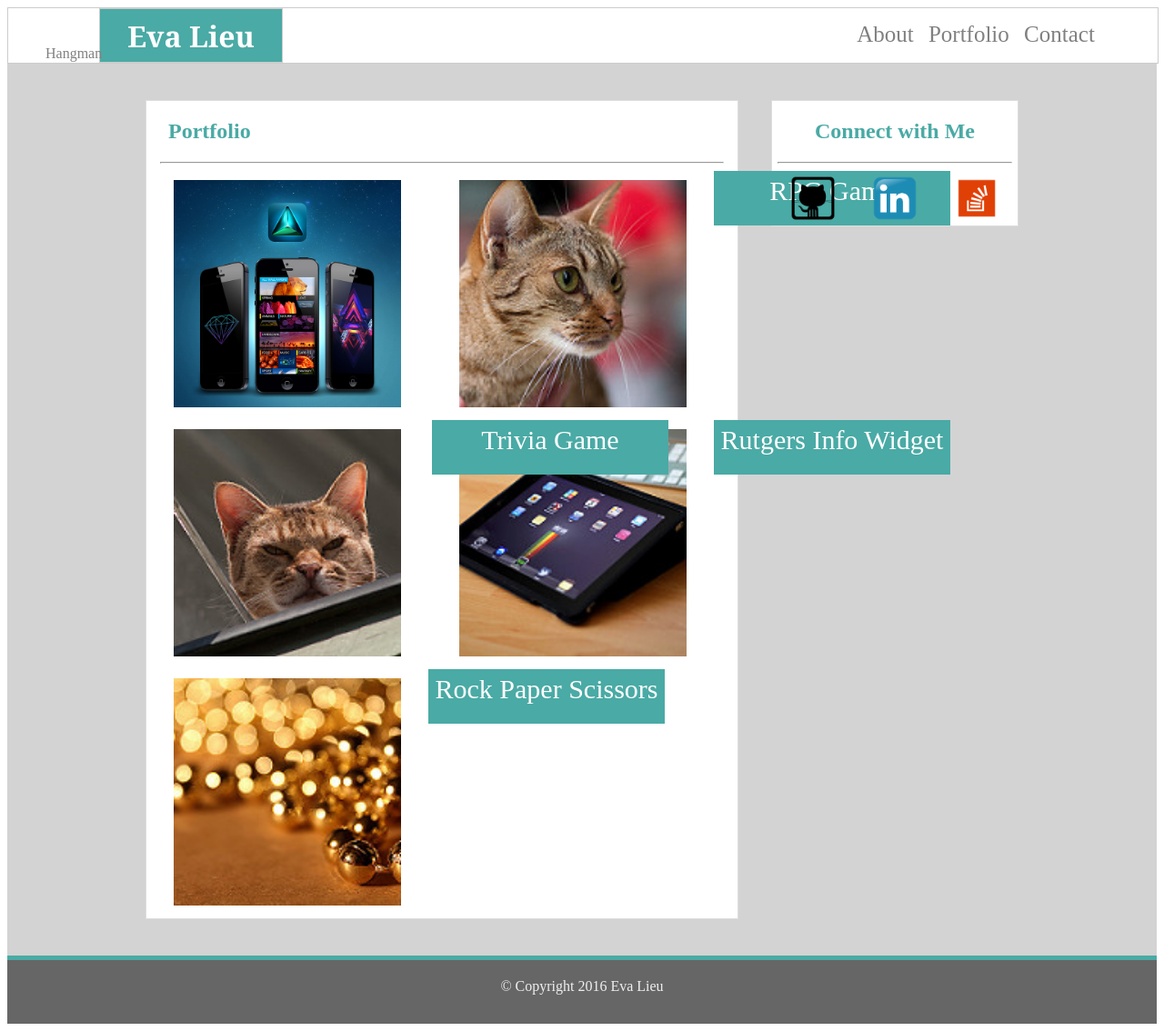
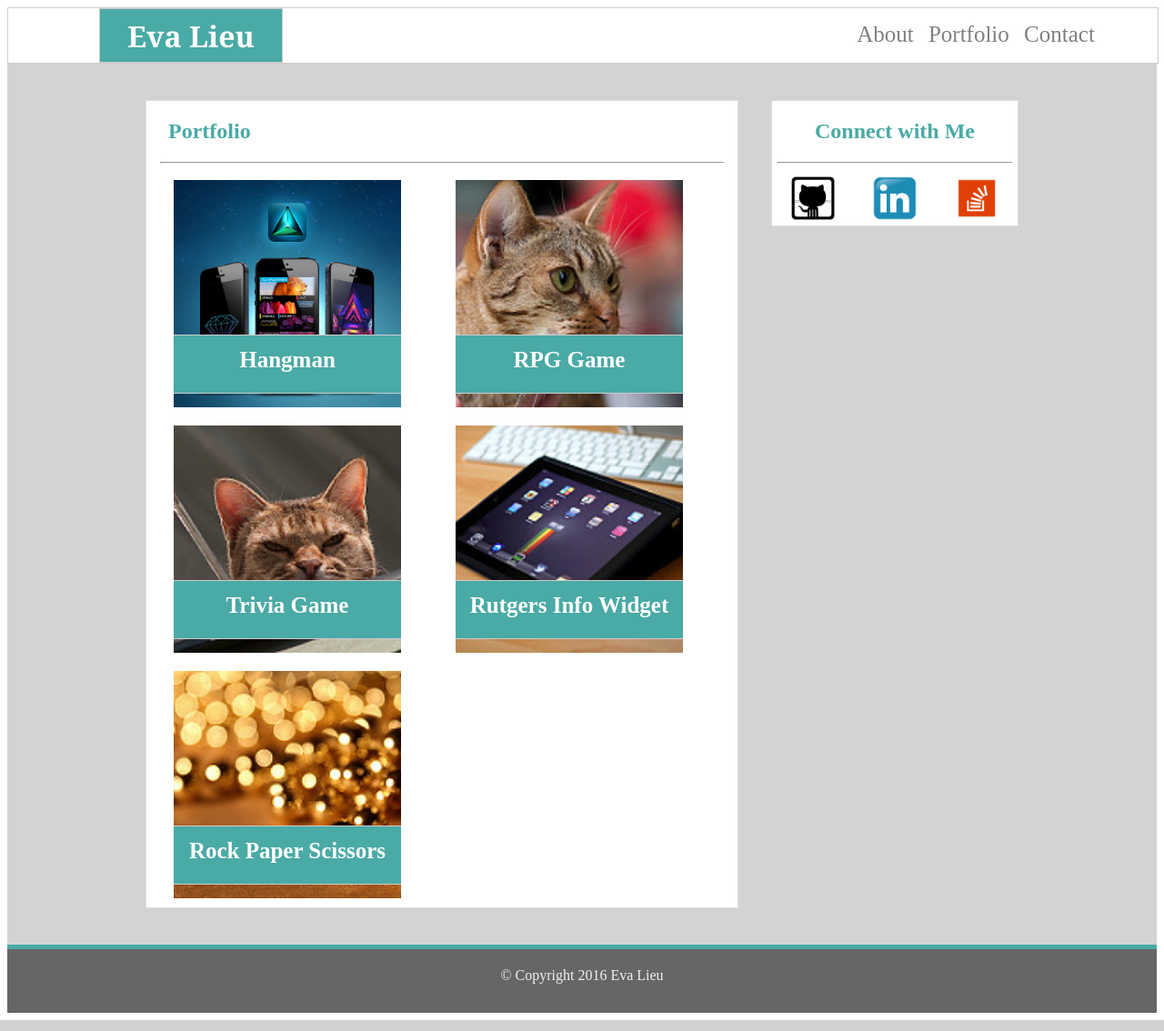
Before and after one commit to ievalieu/port-eva, a PHP site: page /portfolio.html in a window 1280 px wide. Shown: the whole page at 91% size. Run offline with PHP 8.4, Linux system fonts and the light colour scheme.

Commit message:
replaced # links for aside. finished portfolio images positioning FINALLY.

```diff
--- a/assets/css/style.css
+++ b/assets/css/style.css
@@ -63,11 +63,6 @@ h2 {
 	color: #4aaaa5;
 	text-indent: 1em;
 }
-.connect {
-	color: #4aaaa5;
-	text-indent: 0em;
-	text-align: center;
-}
 .portfolio-img {
 	padding: 20px;
 	margin: 0 auto;
@@ -79,6 +74,11 @@ aside {
 	background: #ffffff;
 	overflow: auto;
 	border: 1px solid #dddddd;
+}
+.connect {
+	color: #4aaaa5;
+	text-indent: 0em;
+	text-align: center;
 }
 #giticon, #linkedicon, #stackicon {
 	margin: 0 15px;
@@ -100,8 +100,70 @@ footer {
 	color: #efefef;
 }
 
+	/*Contact Page*/
+textarea {
+	width: 300px;
+	height: 150px;
+}
 
-	/*MISC */
+.box-labels {
+	padding: 10px 50px 25px;
+}
+
+	/*Portfolio Page*/
+
+.portfolio-links {
+	padding-top: 13px;
+	font-weight: bold;
+	font-size: 25px;
+	background: #4aaaa5;
+	color: white;
+	width: 250px;
+	height: 50px;
+	text-align: center;
+	display: inline-block;
+	border-top: 1px solid #cccccc;
+	border-bottom: 1px solid #cccccc;
+}
+
+#hangman{
+	position: absolute;
+	top: 180px;
+	left: 30px;
+	z-index: +50;
+}
+
+#rpg{
+	position: absolute;
+	top: 180px;
+	right: 60px;
+	z-index: +50;
+}
+#trivia{
+	position: absolute;
+	top: 450px;
+	left: 30px;
+	z-index: +50;
+}
+#rutgers{
+	position: absolute;
+	top: 450px;
+	right: 60px;
+	z-index: +50;
+}
+#rock{
+	position: absolute;
+	top: 720px;
+	left: 30px;
+	z-index: +50;
+}
+.a,.b,.c,.d,.e{
+	position: relative;
+	background: pink;
+	z-index: 0;
+}
+
+	/*All*/
 hr {
 	width: 95%;
 }
@@ -109,6 +171,7 @@ img {
 	width: 250px;
 	height: 250px;
 	margin: 10px 30px;
+	float: left;
 }
 p {
 	font-size: 20px;
@@ -117,38 +180,5 @@ p {
 	color:#777777;
 	padding: 15px;
 	line-height: 25px;
-	word-spacing: 3px;
+	word-spacing: 2px;
 }
-
-textarea {
-	width: 300px;
-	height: 150px;
-}
-
-.box-labels {
-	padding: 10px 50px 25px;
-
-}
-
-.portfolio-links {
-	padding: 5px;
-	font-size: 30px;
-	background: #4aaaa5;
-	color: white;
-	display: inline;
-	width: 250px;
-	height: 50px;
-	text-align: center;
-	position: absolute;
-	left: ;
-}
-
-#hangman {
-	position: absolute;
-	left: 50px;
-	top: 50px;
-}
-#rpg
-#trivia
-#rutgers
-#rock
--- a/contact.html
+++ b/contact.html
@@ -40,9 +40,9 @@
 					<h2 class="connect">Connect with Me</h2>
 					<hr>
 					<!--social media icons-->
-						<img id="giticon" src="assets/images/github-icon.png" alt="github icon" href="#">
-						<img id="linkedicon" src="assets/images/linkedin-icon.png" alt="linkedin icon" href="#">
-						<img id="stackicon" src="assets/images/stackedoverflow-icon.png" alt="stackoverflow icon" href="#">
+						<a href="https://github.com/itsevalieu" target="_blank"><img id="giticon" src="assets/images/github-icon.png" alt="github icon"></a>
+						<a href="https://www.linkedin.com/in/eva-lieu-52887796?trk=nav_responsive_tab_profile" target="_blank"><img id="linkedicon" src="assets/images/linkedin-icon.png" alt="linkedin icon"></a>
+						<a href="http://stackoverflow.com/users/6785681/eva-lieu" target="_blank"><img id="stackicon" src="assets/images/stackedoverflow-icon.png" alt="stackoverflow icon"></a>
 				</aside>
 			</div>
 		</section>
--- a/index.html
+++ b/index.html
@@ -31,9 +31,9 @@
 					<h2 class="connect">Connect with Me</h2>
 					<hr>
 					<!--social media icons-->
-						<img id="giticon" src="assets/images/github-icon.png" alt="github icon" href="#">
-						<img id="linkedicon" src="assets/images/linkedin-icon.png" alt="linkedin icon" href="#">
-						<img id="stackicon" src="assets/images/stackedoverflow-icon.png" alt="stackoverflow icon" href="#">
+						<a href="https://github.com/itsevalieu" target="_blank"><img id="giticon" src="assets/images/github-icon.png" alt="github icon"></a>
+						<a href="https://www.linkedin.com/in/eva-lieu-52887796?trk=nav_responsive_tab_profile" target="_blank"><img id="linkedicon" src="assets/images/linkedin-icon.png" alt="linkedin icon"></a>
+						<a href="http://stackoverflow.com/users/6785681/eva-lieu" target="_blank"><img id="stackicon" src="assets/images/stackedoverflow-icon.png" alt="stackoverflow icon"></a>
 				</aside>
 			</div>
 		</section>
--- a/portfolio.html
+++ b/portfolio.html
@@ -21,25 +21,26 @@
 					<h2>Portfolio</h2>
 
 					<hr>
-					<img src="assets/images/hangman.jpg" alt="portfolio images">
-						<a href="#" id="hangman">Hangman</a>
-					<img src="assets/images/rpg.jpg" alt="portfolio images">
-						<a href="#" class="portfolio-links" id="rpg">RPG Game</a>
-					<img src="assets/images/trivia.jpg" alt="portfolio images">
-						<a href="#" class="portfolio-links" id="trivia">Trivia Game</a>
-					<img src="assets/images/rutgers.jpg" alt="portfolio images">
-						<a href="#" class="portfolio-links" id="rutgers">Rutgers Info Widget</a>
-					<img src="assets/images/rock.jpg" alt="portfolio images">
-						<a href="#" class="portfolio-links" id="rock">Rock Paper Scissors</a>
+
+					<div class="a"><img src="assets/images/hangman.jpg" alt="portfolio images">
+						<a href="#" class="portfolio-links" id="hangman">Hangman</a></div>
+					<div class="b"><img src="assets/images/rpg.jpg" alt="portfolio images">
+						<a href="#" class="portfolio-links" id="rpg">RPG Game</a></div>
+					<div class="c"><img src="assets/images/trivia.jpg" alt="portfolio images">
+						<a href="#" class="portfolio-links" id="trivia">Trivia Game</a></div>
+					<div class="d"><img src="assets/images/rutgers.jpg" alt="portfolio images">
+						<a href="#" class="portfolio-links" id="rutgers">Rutgers Info Widget</a></div>
+					<div class="e"><img src="assets/images/rock.jpg" alt="portfolio images">
+						<a href="#" class="portfolio-links" id="rock">Rock Paper Scissors</a></div>
 				</div>
 
 				<aside>
 					<h2 class="connect">Connect with Me</h2>
 					<hr>
 					<!--social media icons-->
-						<img id="giticon" src="assets/images/github-icon.png" alt="github icon" href="#">
-						<img id="linkedicon" src="assets/images/linkedin-icon.png" alt="linkedin icon" href="#">
-						<img id="stackicon" src="assets/images/stackedoverflow-icon.png" alt="stackoverflow icon" href="#">
+						<a href="https://github.com/itsevalieu" target="_blank"><img id="giticon" src="assets/images/github-icon.png" alt="github icon"></a>
+						<a href="https://www.linkedin.com/in/eva-lieu-52887796?trk=nav_responsive_tab_profile" target="_blank"><img id="linkedicon" src="assets/images/linkedin-icon.png" alt="linkedin icon"></a>
+						<a href="http://stackoverflow.com/users/6785681/eva-lieu" target="_blank"><img id="stackicon" src="assets/images/stackedoverflow-icon.png" alt="stackoverflow icon"></a>
 				</aside>
 			</div>
 		</section>
```
